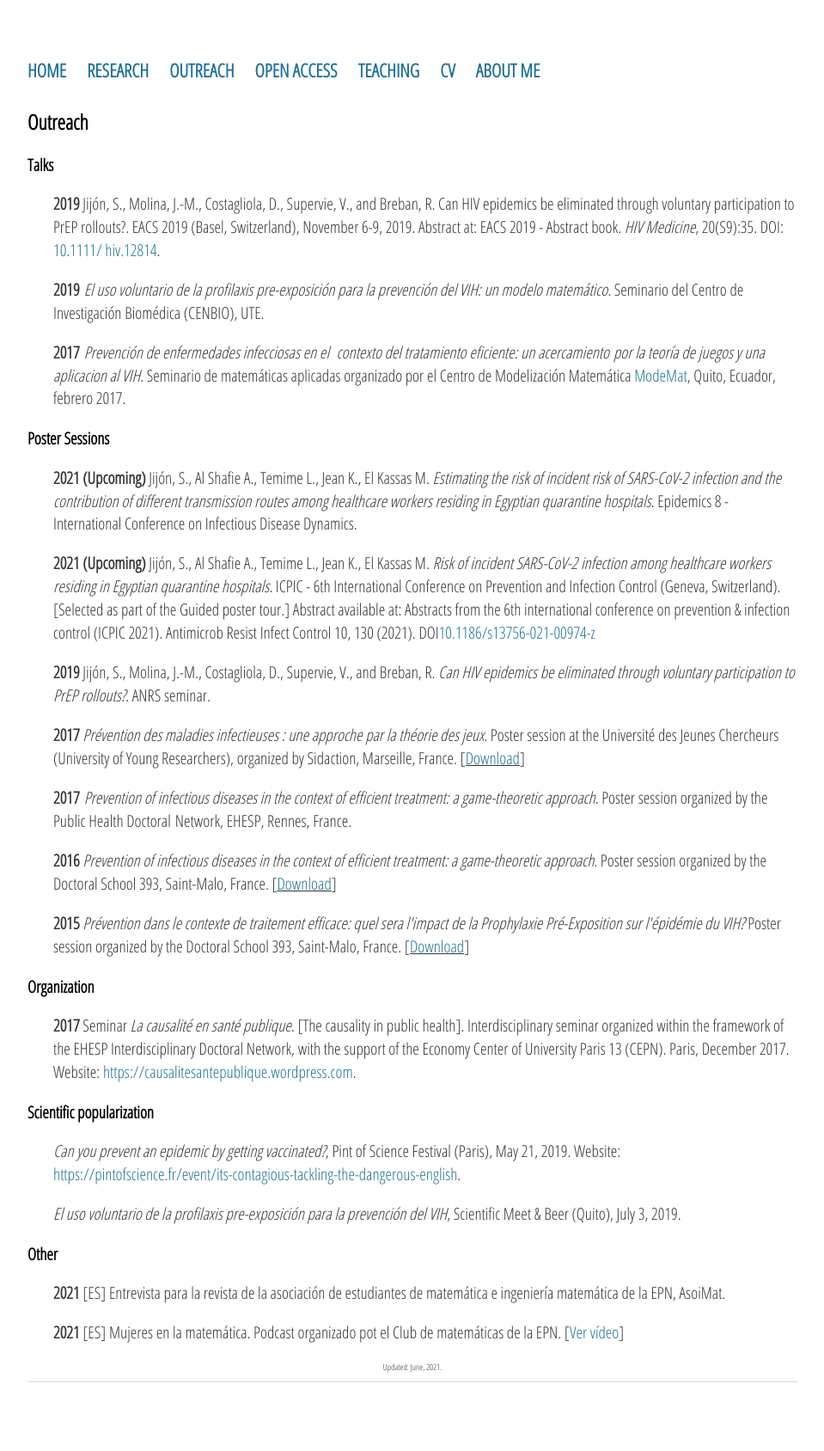
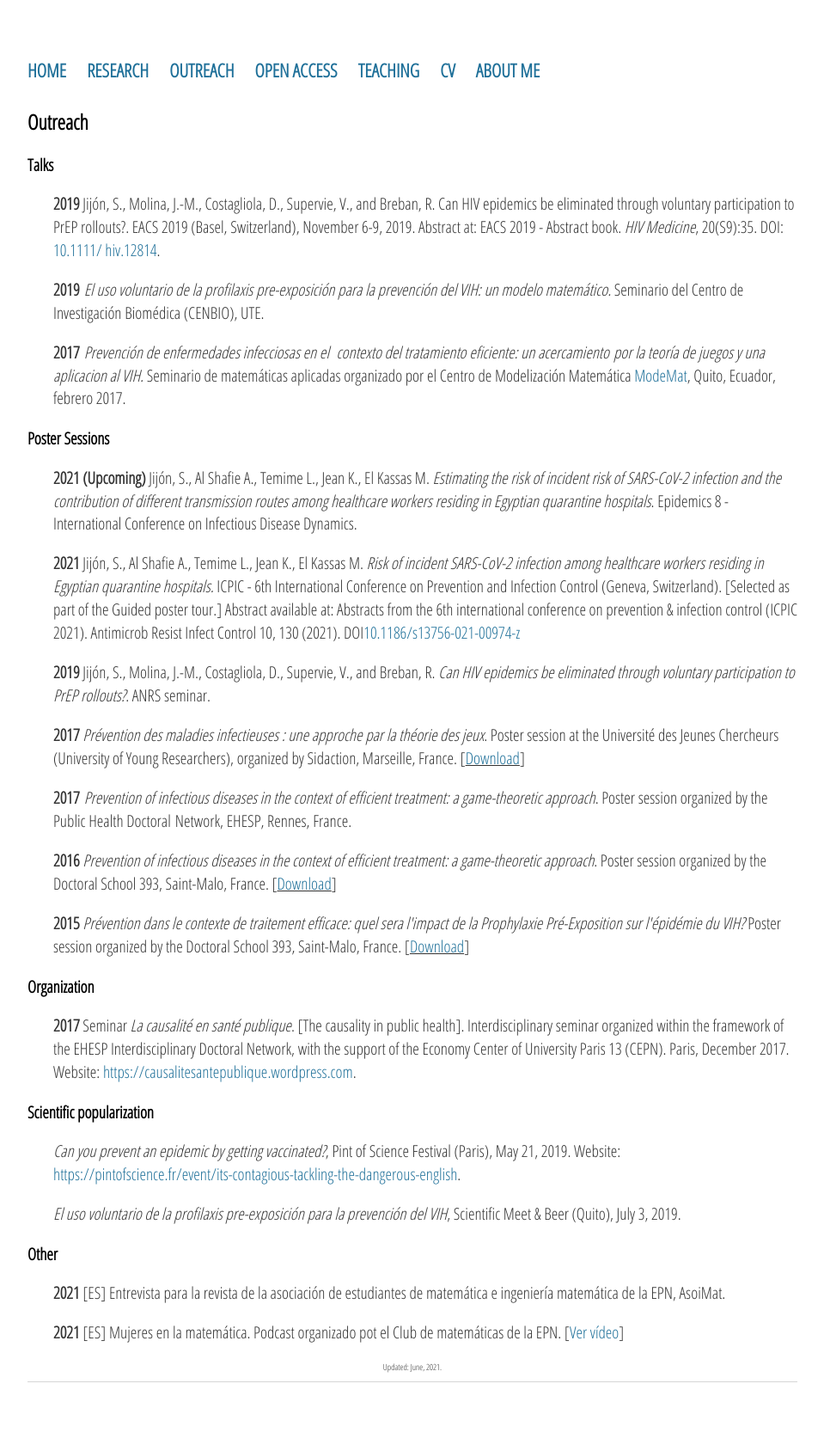
Before and after one commit to sjijon/sjijon.github.io, a Jekyll site: the page built from outreach.html, in a window 1280 px wide. Shown: the whole page at 86% size, without its empty margins (160-1119 px from the left). Built offline with Jekyll 4.4.1, drawn with Linux system fonts in a browser that asks for light colours; nearby versions of some CDN libraries.

Commit message:
Correct style

```diff
--- a/outreach.html
+++ b/outreach.html
@@ -36,12 +36,12 @@
 			Conference on Infectious Disease Dynamics.</p>
 
 		<p style="padding-left:30px;">
-		<strong>2021 (Upcoming)</strong> Jijón, S., Al Shafie A., Temime L., Jean K., El Kassas M.
+		<strong>2021 </strong> Jijón, S., Al Shafie A., Temime L., Jean K., El Kassas M.
 		<em> Risk of incident SARS-CoV-2 infection among healthcare workers residing
 			in Egyptian quarantine hospitals.</em> ICPIC  -  6th International Conference
 			on Prevention and Infection Control (Geneva, Switzerland).
 			[Selected as part of the Guided poster tour.]
-			Abstract available at: Abstracts from the 6th international conference on prevention & infection control (ICPIC 2021). Antimicrob Resist Infect Control 10, 130 (2021). DOI<a href="https://doi.org/10.1186/s13756-021-00974-z">10.1186/s13756-021-00974-z</a>
+			Abstract available at: Abstracts from the 6th international conference on prevention & infection control (ICPIC 2021). <emph>Antimicrob Resist Infect Control</emph> 10, 130 (2021). DOI<a href="https://doi.org/10.1186/s13756-021-00974-z">10.1186/s13756-021-00974-z</a>
 </p>
 
 
```
